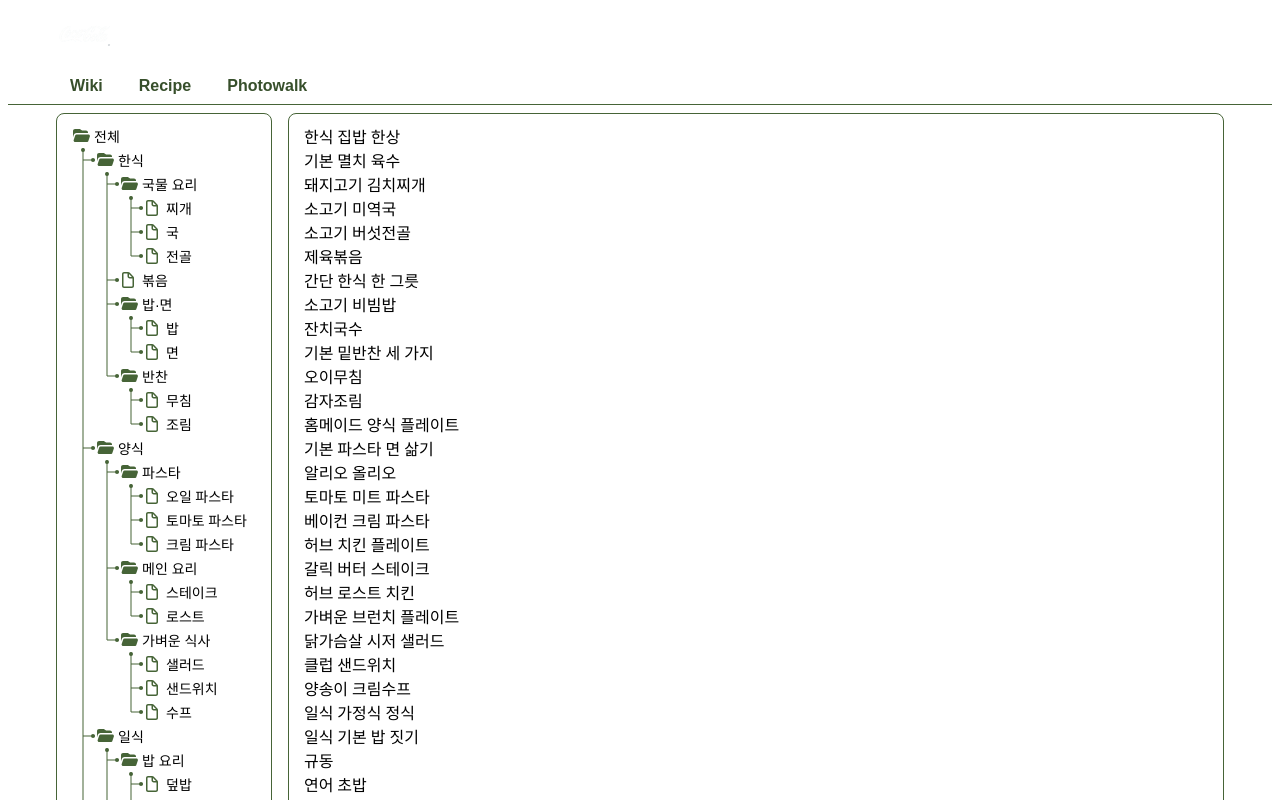
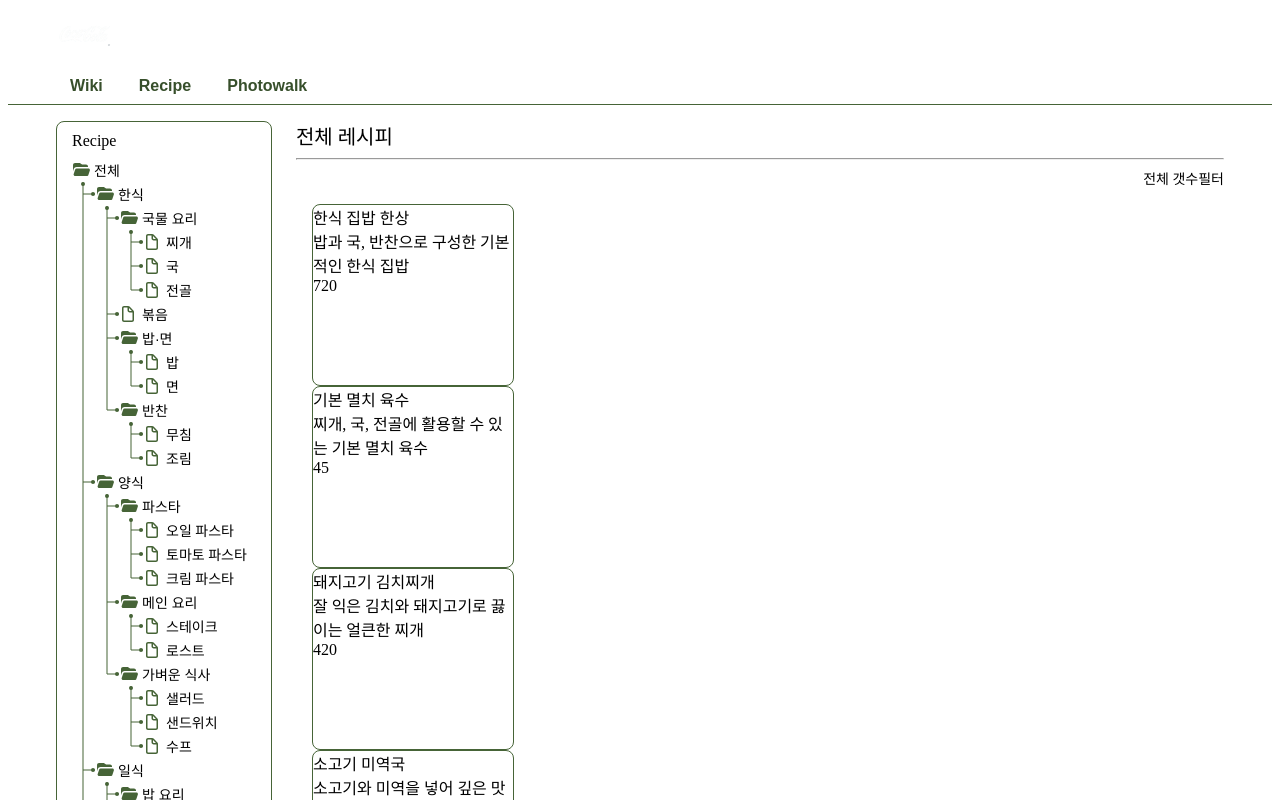
Before and after one commit to twingtwing/my-blog, a React (Vite) app: page / in a window 1280 px wide. Both pictures are taken after a click on the button "Recipe". Shown: the top 800 px of the page. Built offline with nearby package versions, Linux system fonts and the light colour scheme.

Commit message:
card start

```diff
--- /dev/null
+++ b/src/components/Card.module.css
@@ -0,0 +1,9 @@
+.card {
+    border: 1px solid var(--key-color);
+    border-radius: 8px;
+    min-height: 180px;
+}
+
+.card.recipe {
+    width: 200px;
+}
--- /dev/null
+++ b/src/components/Card.tsx
@@ -0,0 +1,24 @@
+import styles from './Card.module.css'
+
+type CardPorps = {
+    card: any;
+    className?: string;
+}
+
+const Card = ({card, className} : CardPorps) => {
+    return (
+        <div className={`${styles.card} ${className ? styles[className] : ''}`}>
+            <div className={styles.top}>
+                <span>{card.title}</span>
+            </div>
+            <div className={styles.middle}>
+                <span>{card.description}</span>
+            </div>
+            <div className={styles.footer}>
+                <span>{card.calories}</span>
+            </div>
+        </div>
+    )
+}
+
+export default Card;
--- a/src/pages/recipe/Recipe.module.css
+++ b/src/pages/recipe/Recipe.module.css
@@ -17,14 +17,39 @@ Recipe.css에는:
 .contents {
     display: grid;
     grid-template-columns: fit-content(350px) 1fr;
-    gap: var(--space-md);
+    gap: var(--space-lg);
     min-height: 900px;
-    padding: var(--space-sm) var(--space-md);
+    padding: var(--space-md);
 }
 
 
-.left,.right {
+.left {
+    display: flex;
+    flex-direction: column;
+    gap: var(--space-sm);
+
     border-radius: 8px;
     border: 1px solid var(--key-color);
-    padding: 10px 15px;
+    padding: 10px 15px 15px;
 }
+
+
+.title {
+    font-weight: 500;
+}
+
+.right .title {
+    font-size: 20px;
+}
+
+.filter {
+    display: flex;
+    justify-content: end;
+    font-size: 14px;
+}
+
+.cards {
+    display: grid;
+    grid-template-columns: repeat(auto-fill, minmax(min-content, auto));;
+    padding: var(--space-md);
+}
--- a/src/pages/recipe/Recipe.tsx
+++ b/src/pages/recipe/Recipe.tsx
@@ -1,5 +1,6 @@
 import { useState } from 'react'
 import Tree from '../../components/Tree'
+import Card from '../../components/Card'
 import styles from './Recipe.module.css'
 
 import { recipeCategories, recipeData, type RecipeCategory } from "../../data/recipe";
@@ -220,48 +221,63 @@ import { recipeCategories, recipeData, type RecipeCategory } from "../../data/re
 //         );
 //     }
 // }
+ /*
+    backend할때 데이터 처리하는 방법 바꾸기
+ */
 
 
-
-const findCategories = (id: string, categories: RecipeCategory[]):string[] => {
-    if(id === 'root') {
-        return categories.flatMap(category =>
-            category.children.length > 0 ? [category.id, ...findCategories('root', category.children)] : [category.id]
-        )
+const getCategory = (id: string, categories: RecipeCategory[]):RecipeCategory => {
+    if(id === 'root' || !categories) {
+        return {
+            id: 'root',
+            name: '전체',
+            order: 1,
+            children: recipeCategories
+        }
     }
 
-    for(const category of categories) {
+    for(const category of categories){
         if(id === category.id)
-            return [category.id, ...findCategories('root', category.children)]
+            return category
 
-        const children = findCategories(id, category.children)
-        if(children.length > 0) return children;
+        const children = getCategory(id, category.children)
+        if(children.id !== 'error') return children;
     }
 
-    return [];
+    return {
+            id: 'error',
+            name: '잘못된 경로입니다. 관리자에게 확인해주세요.',
+            order: 0,
+            children: []
+        };
+
 }
 
+const findCategories = (categories: RecipeCategory[]):string[] => {
+    return categories.flatMap(category =>
+        category.children && category.children.length > 0 ? [category.id, ...findCategories(category.children)] : [category.id]
+    )
+}
 
 const Recipe = () => {
 
-    const [recipeCartegroy, setRecipeCartegroy] = useState('root');
+    const [recipeCartegroy, setRecipeCartegroy] = useState(getCategory('root', recipeCategories));
 
     const handleClick = (id: string) => {
-        setRecipeCartegroy(id);
+        const category = getCategory(id, recipeCategories);
+        setRecipeCartegroy(category);
     }
 
-    const renderCards = (id: string) => {
-        const categories = findCategories(id, recipeCategories);
+    const renderCards = (category: RecipeCategory) => {
+        if(category.id === 'error') return <div>{category.name}</div>
+        const categories = findCategories([category]);
+
         return (
-            <div>
-                {recipeData
-                    .filter(recipe => categories.includes(recipe.categoryId))
-                    .map(recipe => (
-                        <div key={recipe.id}>
-                            {recipe.title}
-                        </div>
-                ))}
-            </div>
+            recipeData
+                .filter(recipe => categories.includes(recipe.categoryId))
+                .map(recipe => (
+                    <Card key={recipe.id} card={recipe} className={'recipe'}/>
+            ))
         )
     }
 
@@ -269,10 +285,31 @@ const Recipe = () => {
         <div className={styles.container}>
             <div className={styles.contents}>
                 <div className={styles.left}>
+                    <div className={styles.title}>
+                        <span>Recipe</span>
+                    </div>
                     <Tree tree={recipeCategories} onClick={(id) => handleClick(id)} />
                 </div>
                 <div className={styles.right}>
-                    {renderCards(recipeCartegroy)}
+                    <div className={styles.title}>
+                        <span>
+                            {recipeCartegroy.name} 레시피
+                        </span>
+                    </div>
+                    <hr />
+                    <div className={styles.filter}>
+                        <div>
+                            <span>
+                                전체 갯수
+                            </span>
+                            <span>
+                                필터
+                            </span>
+                        </div>
+                    </div>
+                    <div className={styles.cards}>
+                        {renderCards(recipeCartegroy)}
+                    </div>
                 </div>
             </div>
         </div>
```
